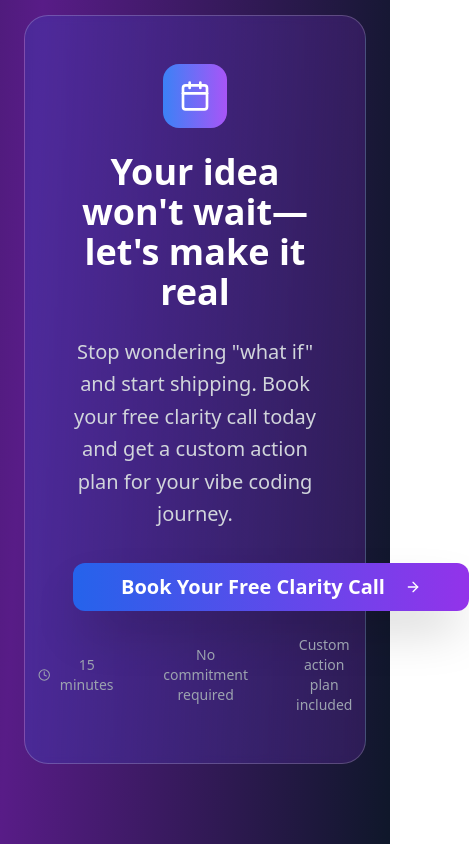
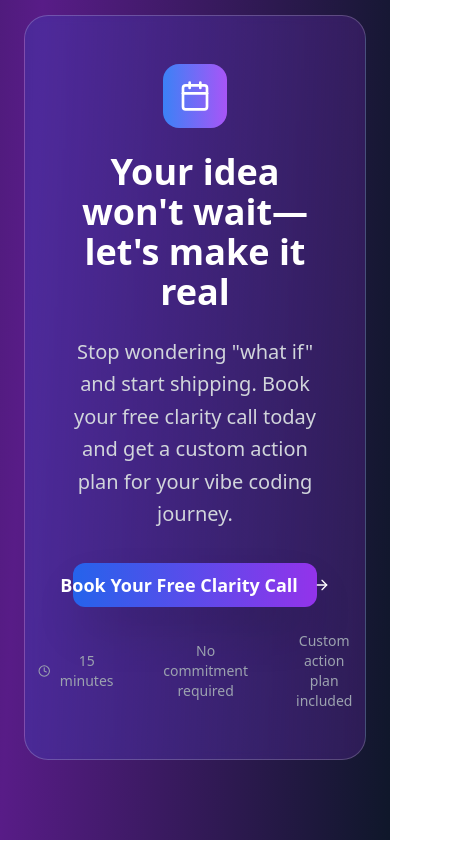
Before and after one commit to prodyssey/vibe-cto-dot-ai, a React (Vite) app: page / in a window 390 px wide. Shown: the part 6841-7685 px from the top of the page, 469 px wide, since content can reach past the window. Built offline with nearby package versions, Linux system fonts and the light colour scheme.

Commit message:
Fix: Mobile screen responsiveness
Adjust layout for better mobile screen display.

```diff
--- a/src/components/sections/FinalCTA.tsx
+++ b/src/components/sections/FinalCTA.tsx
@@ -25,10 +25,10 @@ export const FinalCTA = () => {
           <div className="space-y-6">
             <Button
               size="lg"
-              className="bg-gradient-to-r from-blue-600 to-purple-600 hover:from-blue-700 hover:to-purple-700 text-white px-12 py-6 text-xl font-semibold rounded-xl shadow-2xl hover:shadow-blue-500/25 transition-all duration-300 hover:scale-105"
+              className="bg-gradient-to-r from-blue-600 to-purple-600 hover:from-blue-700 hover:to-purple-700 text-white px-6 md:px-12 py-4 md:py-6 text-lg md:text-xl font-semibold rounded-xl shadow-2xl hover:shadow-blue-500/25 transition-all duration-300 hover:scale-105 w-full sm:w-auto"
             >
               Book Your Free Clarity Call
-              <ArrowRight className="ml-3 w-6 h-6" />
+              <ArrowRight className="ml-2 md:ml-3 w-5 md:w-6 h-5 md:h-6" />
             </Button>
 
             <div className="flex items-center justify-center space-x-6 text-sm text-gray-400">
```
